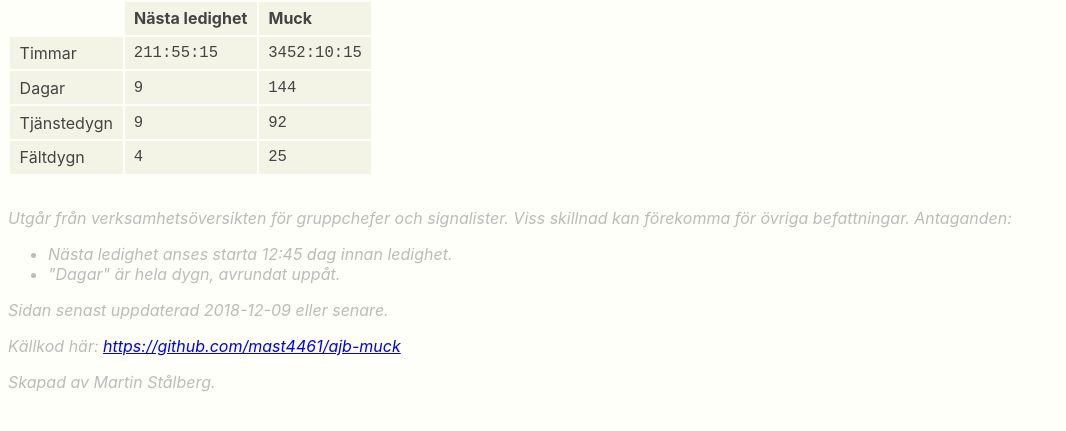
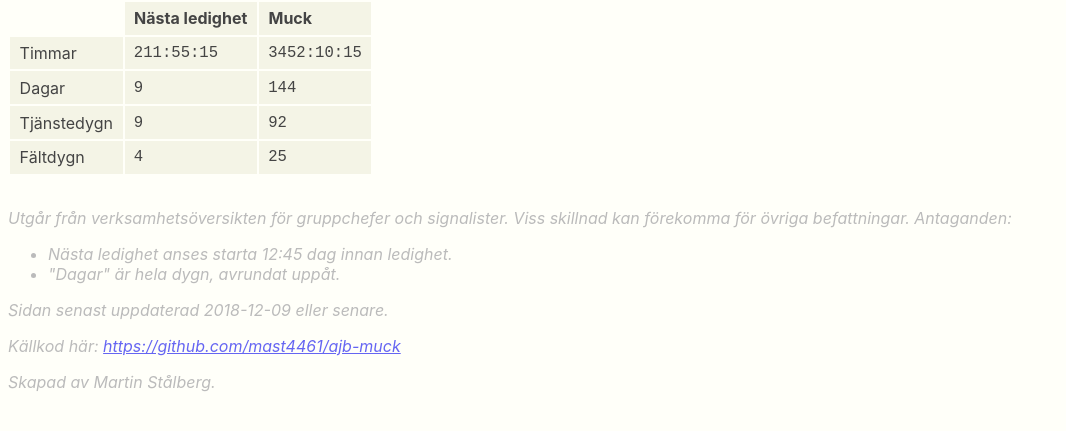
Before and after one commit to mast4461/ajb-muck, a plain HTML site: page index.html in a window 1280 px wide. Shown: the part 69-500 px from the top of the page, without its empty margins (0-1066 px from the left). Drawn offline with Linux system fonts and the light colour scheme.

Commit message:
Styled a-tag more subtle.

```diff
--- a/main.css
+++ b/main.css
@@ -23,3 +23,7 @@ td {
 	font-style: italic;
 	color: #bbb;
 }
+
+a {
+  opacity: 0.6;
+}
```
